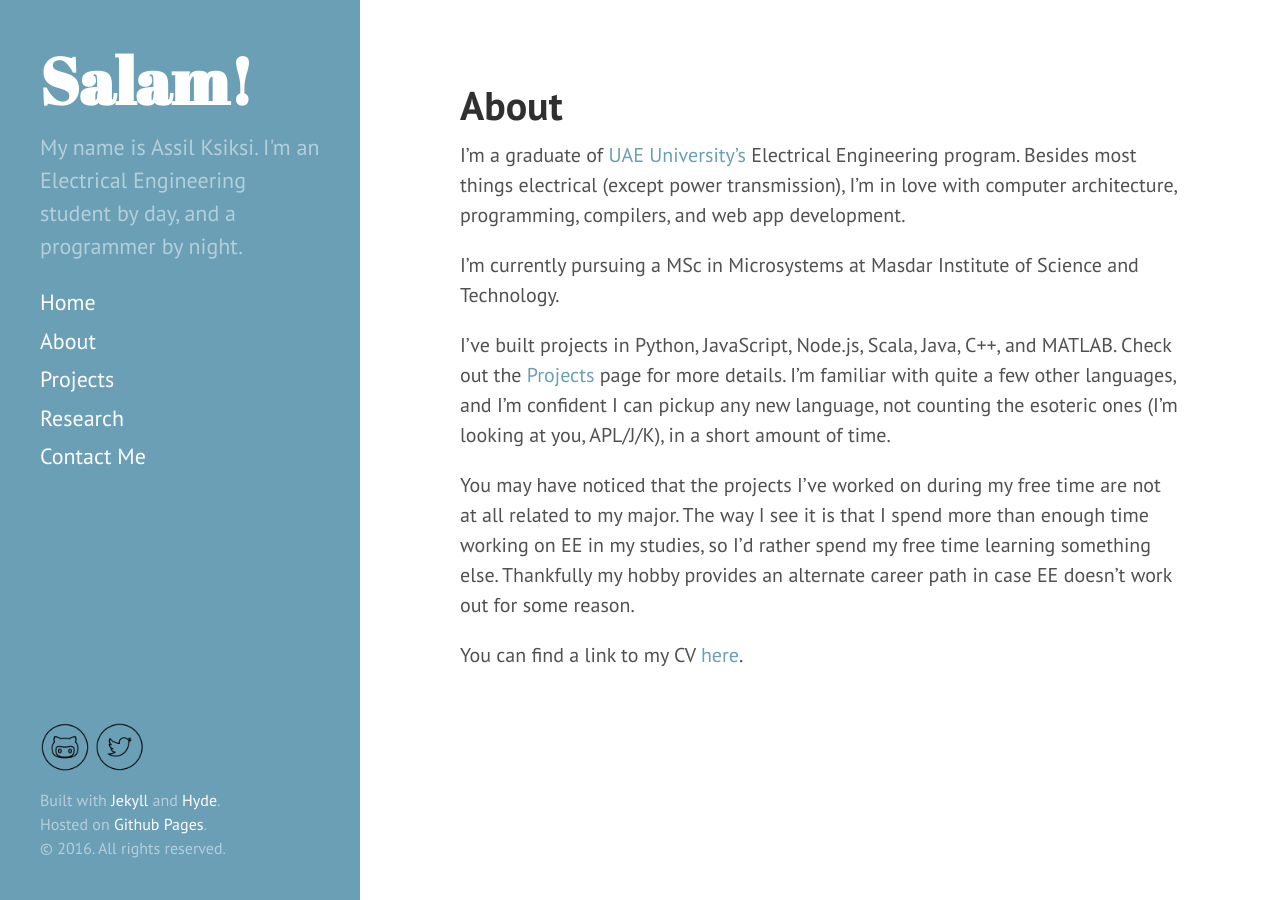
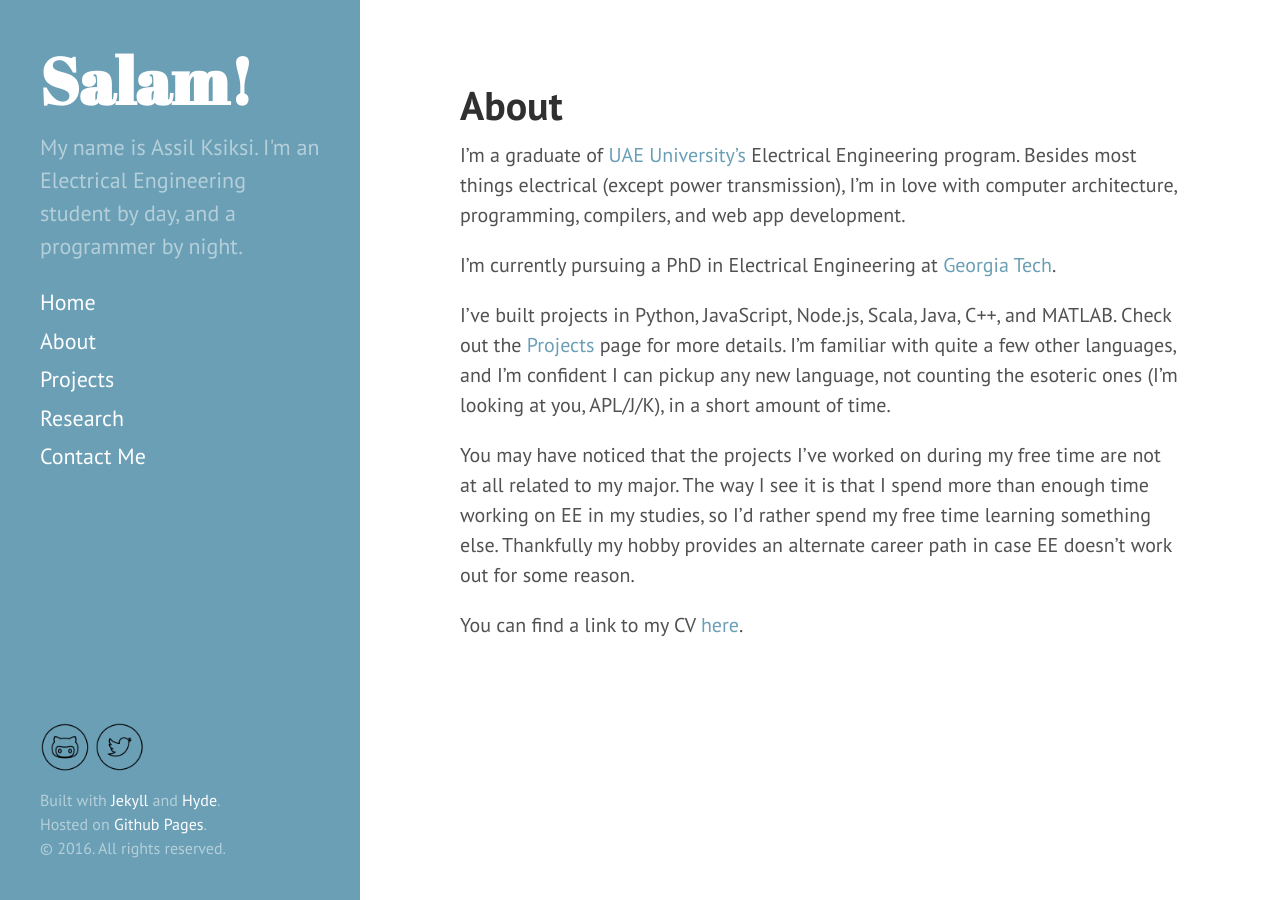
Before and after one commit to aksiksi/blog, a Jekyll site: the page built from about/index.md, in a window 1280 px wide. Built offline with Jekyll 4.4.1, drawn with Linux system fonts in a browser that asks for light colours.

Commit message:
Changed my current affiliation

```diff
--- a/about/index.md
+++ b/about/index.md
@@ -5,7 +5,7 @@ title: About
 
 I'm a graduate of [UAE University's](https://www.uaeu.ac.ae/en/) Electrical Engineering program. Besides most things electrical (except power transmission), I'm in love with computer architecture, programming, compilers, and web app development.
 
-I'm currently pursuing a MSc in Microsystems at Masdar Institute of Science and Technology.
+I'm currently pursuing a PhD in Electrical Engineering at [Georgia Tech](https://www.ece.gatech.edu/).
 
 I've built projects in Python, JavaScript, Node.js, Scala, Java, C++, and MATLAB. Check out the [Projects]({{ site.author.url }}/projects/) page for more details. I'm familiar with quite a few other languages, and I'm confident I can pickup any new language, not counting the esoteric ones (I'm looking at you, APL/J/K), in a short amount of time.
 
```
